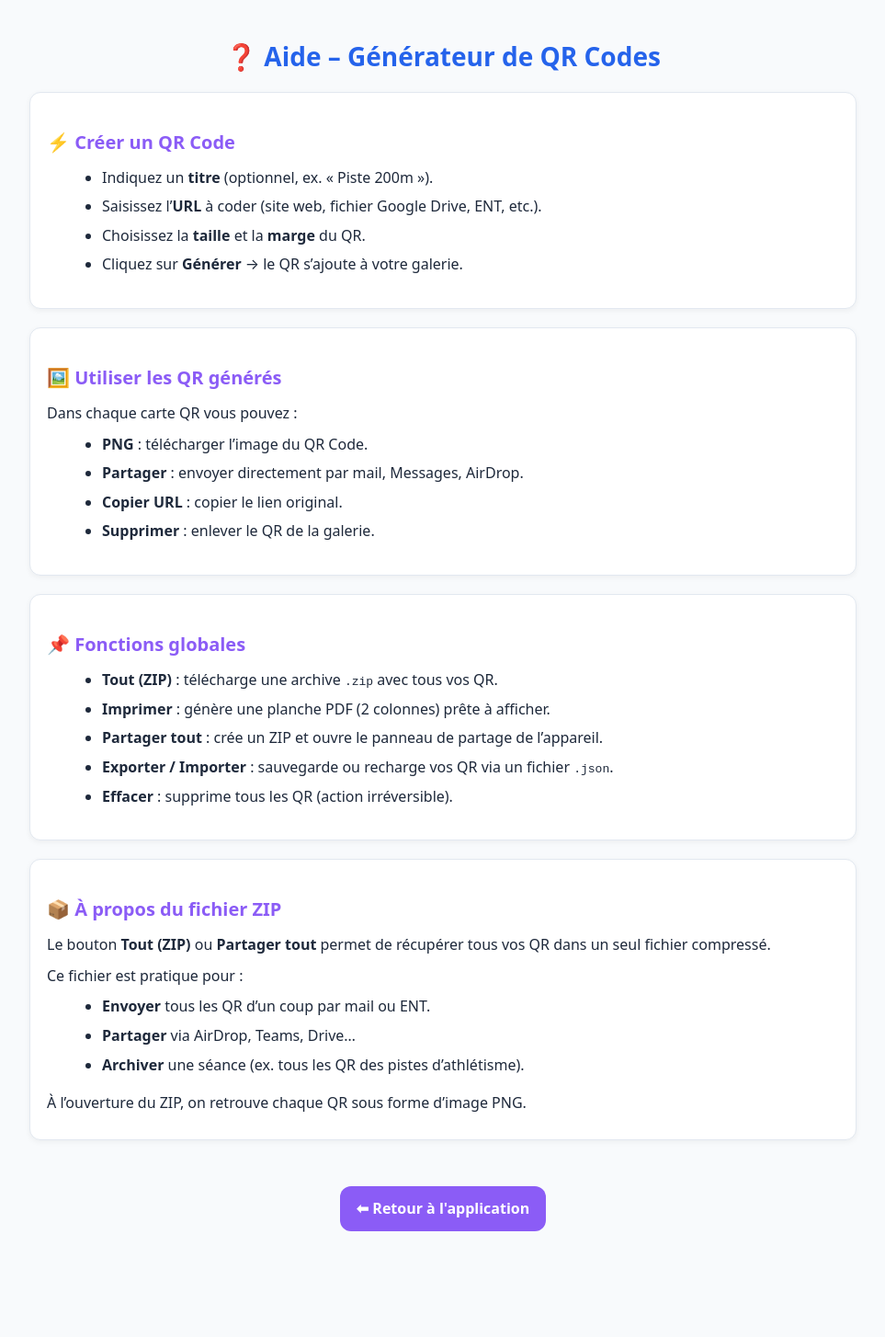
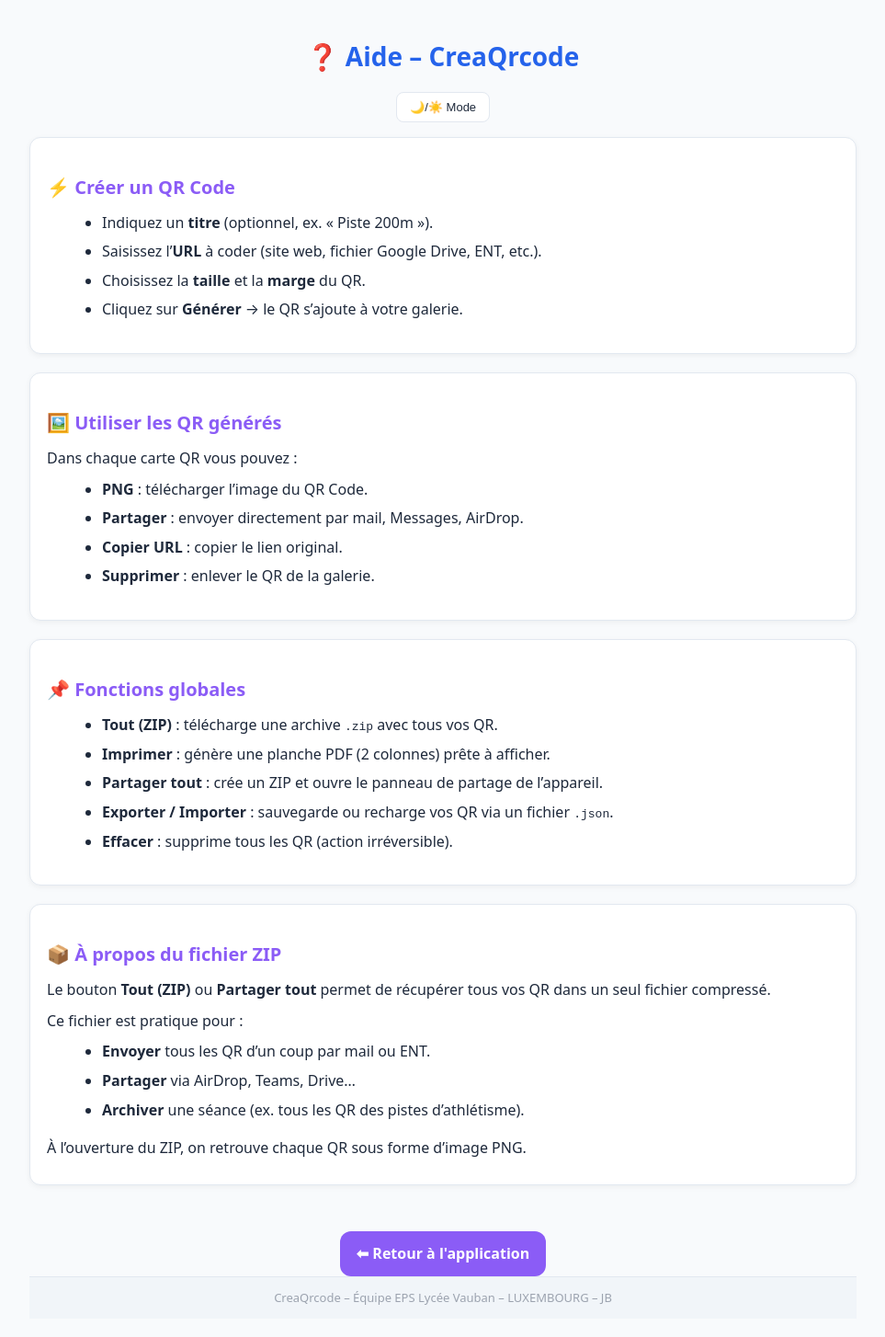
Before and after one commit to EPS-BARLETTA/CreaQrcode, a plain HTML site: page aide.html in a window 1280 px wide. Shown: the whole page at 92% size, without its empty margins (158-1121 px from the left). Before the commit the page ends 1359 px from the top, so only its background shows below. Drawn offline with Linux system fonts and the light colour scheme.

Commit message:
Update aide.html

```diff
--- a/aide.html
+++ b/aide.html
@@ -2,45 +2,62 @@
 <html lang="fr">
 <head>
   <meta charset="UTF-8">
-  <title>Aide – Générateur de QR Codes</title>
+  <title>Aide – CreaQrcode</title>
   <meta name="viewport" content="width=device-width,initial-scale=1">
   <style>
     :root {
       --ink:#1e293b;--muted:#64748b;--border:#e2e8f0;--bg:#f8fafc;
       --blue:#2563eb;--violet:#8b5cf6;--radius:12px;
     }
+    [data-theme="dark"] {
+      --ink:#f8fafc;--muted:#cbd5e1;--border:#334155;--bg:#0f172a;
+      --blue:#60a5fa;--violet:#a78bfa;
+    }
     body {
       font-family:system-ui,-apple-system,Segoe UI,Roboto,Arial;
       background:var(--bg);color:var(--ink);line-height:1.6;
-      padding:20px;max-width:900px;margin:auto;
+      padding:20px;max-width:900px;margin:auto;min-height:100vh;
+      display:flex;flex-direction:column;
     }
-    h1 {
-      font-size:28px;margin-bottom:16px;
-      color:var(--blue);text-align:center;
-    }
-    h2 {
-      font-size:20px;margin:20px 0 10px;
-      color:var(--violet);
-    }
-    p {margin:8px 0;color:var(--ink);}
-    ul {margin:8px 0 16px 20px;}
-    li {margin-bottom:6px;}
+    h1 {font-size:28px;margin-bottom:16px;color:var(--blue);text-align:center}
+    h2 {font-size:20px;margin:20px 0 10px;color:var(--violet)}
+    p {margin:8px 0;color:var(--ink)}
+    ul {margin:8px 0 16px 20px}
+    li {margin-bottom:6px}
     .card {
       background:#fff;border:1px solid var(--border);
       border-radius:var(--radius);padding:18px;margin-bottom:20px;
       box-shadow:0 2px 6px rgba(0,0,0,0.05);
     }
+    [data-theme="dark"] .card {background:#1e293b}
     .back {
-      display:inline-block;margin:30px auto 0;
-      padding:12px 18px;background:var(--violet);color:#fff;
-      border-radius:var(--radius);text-decoration:none;font-weight:600;
-      transition:.2s;
+      display:inline-block;margin:30px auto 0;padding:12px 18px;
+      background:var(--violet);color:#fff;border-radius:var(--radius);
+      text-decoration:none;font-weight:600;transition:.2s;
     }
-    .back:hover {opacity:.9;transform:translateY(-2px);}
+    .back:hover {opacity:.9;transform:translateY(-2px)}
+    footer {
+      margin-top:auto;text-align:center;font-size:13px;
+      color:#9ca3af;background:#f1f5f9;
+      padding:12px;border-top:1px solid var(--border);
+    }
+    [data-theme="dark"] footer {background:#1e293b;color:#cbd5e1}
+    .theme-toggle {margin-bottom:16px;text-align:center}
+    .btn {
+      appearance:none;border:none;cursor:pointer;font-weight:500;
+      border-radius:8px;padding:8px 14px;font-size:13px;
+      background:#fff;border:1px solid var(--border);color:var(--ink);
+    }
+    [data-theme="dark"] .btn {background:#0f172a;color:var(--ink);border-color:var(--border)}
+    .btn:hover {opacity:.9}
   </style>
 </head>
 <body>
-  <h1>❓ Aide – Générateur de QR Codes</h1>
+  <h1>❓ Aide – CreaQrcode</h1>
+
+  <div class="theme-toggle">
+    <button class="btn" onclick="toggleTheme()">🌙/☀️ Mode</button>
+  </div>
 
   <div class="card">
     <h2>⚡ Créer un QR Code</h2>
@@ -89,5 +106,25 @@
   <div style="text-align:center">
     <a href="index.html" class="back">⬅ Retour à l'application</a>
   </div>
+
+  <footer>
+    CreaQrcode – Équipe EPS Lycée Vauban – LUXEMBOURG – JB
+  </footer>
+
+  <script>
+    function toggleTheme(){
+      const html=document.documentElement;
+      const current=html.getAttribute('data-theme');
+      const next=current==='dark'?'light':'dark';
+      html.setAttribute('data-theme',next);
+      try{ localStorage.setItem('qr_theme_help',next);}catch(e){}
+    }
+    (function(){
+      try{
+        const t=localStorage.getItem('qr_theme_help');
+        if(t){ document.documentElement.setAttribute('data-theme',t);}
+      }catch(e){}
+    })();
+  </script>
 </body>
 </html>
```
